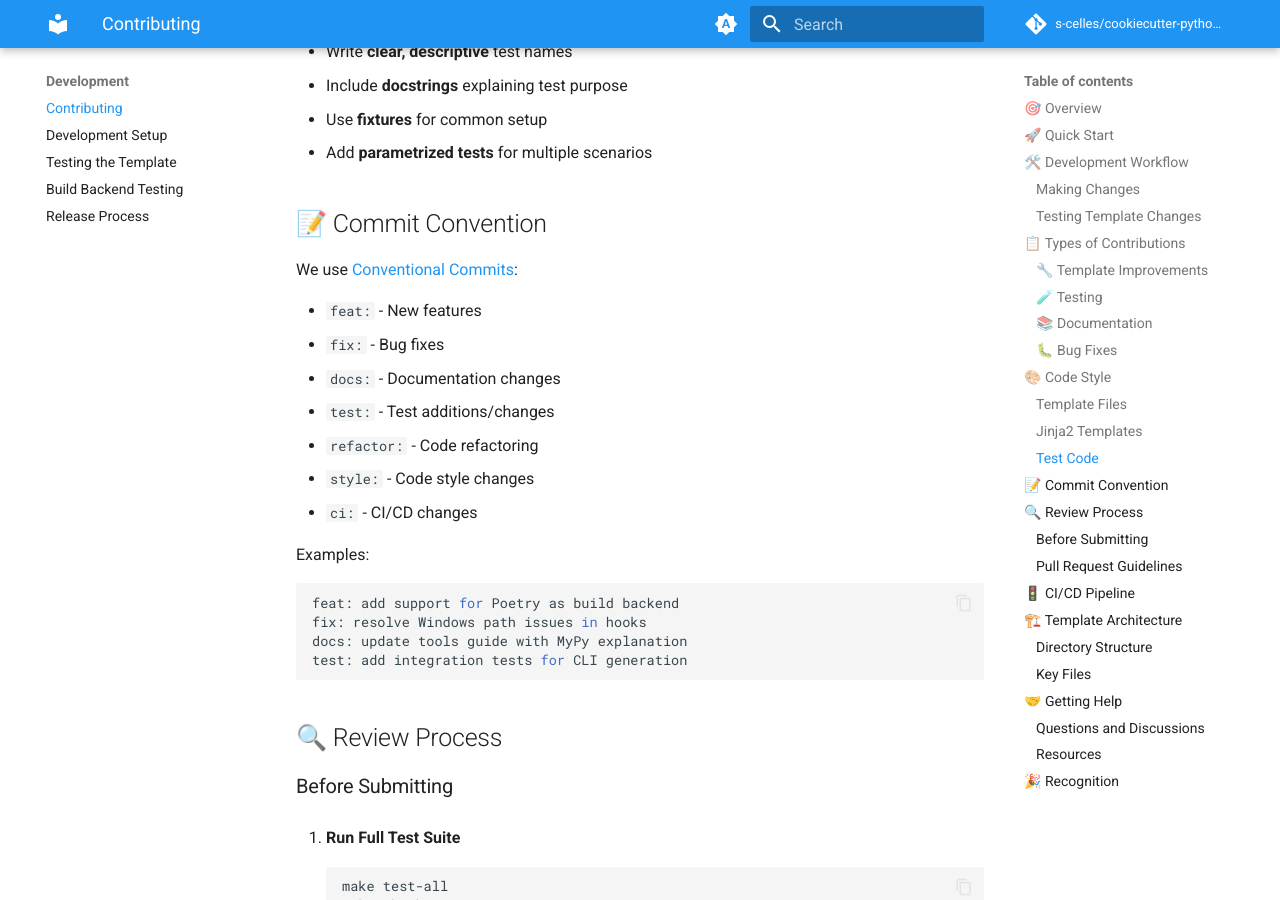
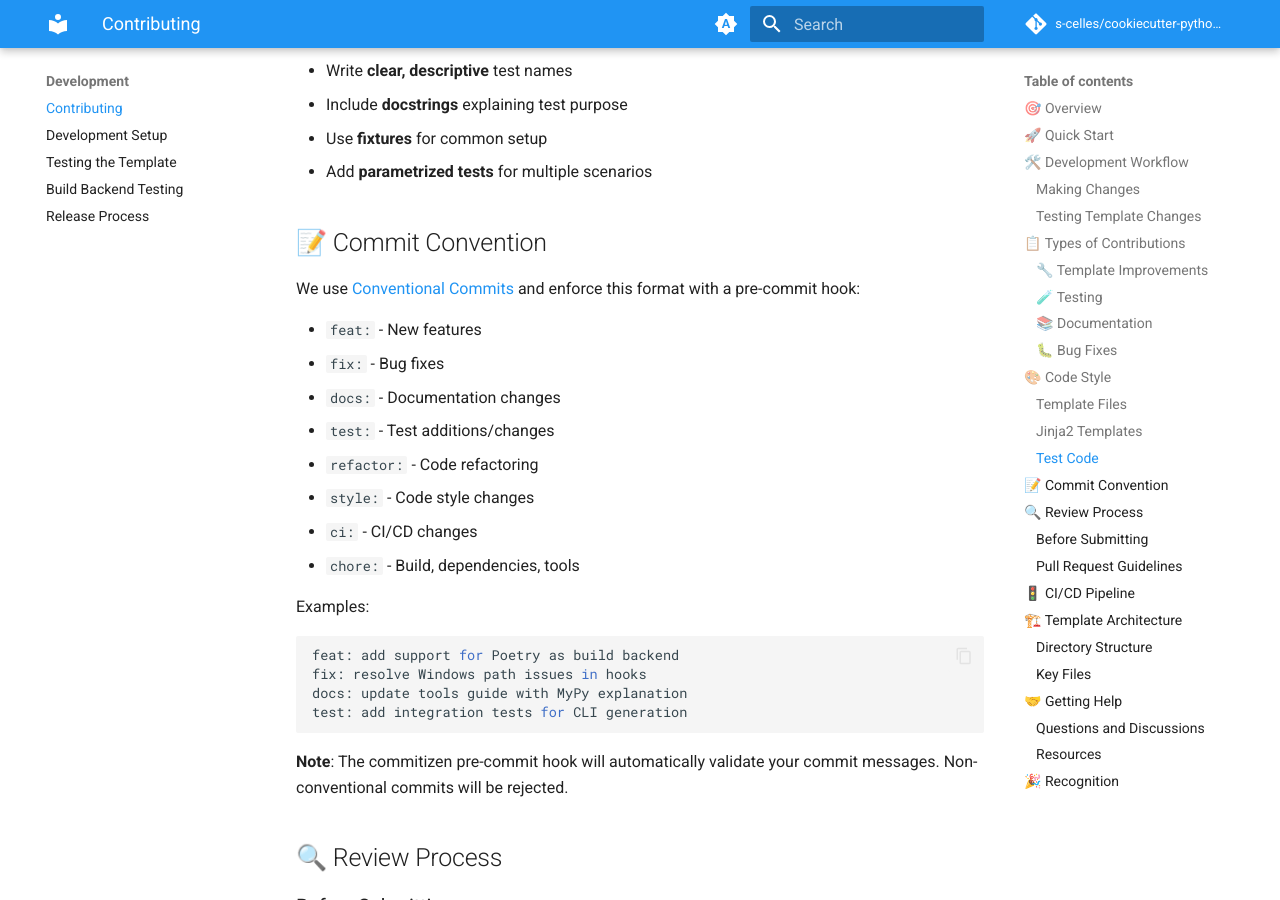
Before and after one commit to s-celles/cookiecutter-python-package, an MkDocs documentation site: the page built from docs/development/contributing.md, in a window 1280 px wide and 900 px high, scrolled down 3941 px. Built offline with MkDocs 1.6.1 and Material for MkDocs 9.7.7, drawn with Linux system fonts in a browser that asks for light colours; comment, search, counter and statistics services are not loaded; some of the changed text lies outside the part shown.

Commit message:
docs: update contributing guide for commitizen enforcement
- Add note about commitizen pre-commit hook validation
- Update pre-commit installation instructions to include commit-msg hook
- Add commitizen to generated project pre-commit template
- Improve conventional commit guidelines

````diff
--- a/docs/development/contributing.md
+++ b/docs/development/contributing.md
@@ -30,6 +30,7 @@ This cookiecutter template helps developers create modern Python packages with b
 3. **Install Pre-commit Hooks**
    ```bash
    pre-commit install
+   pre-commit install --hook-type commit-msg
    ```
 
 4. **Run Tests**
@@ -158,7 +159,7 @@ line-length = 88
 
 ## 📝 Commit Convention
 
-We use [Conventional Commits](https://www.conventionalcommits.org/):
+We use [Conventional Commits](https://www.conventionalcommits.org/) and enforce this format with a pre-commit hook:
 
 - `feat:` - New features
 - `fix:` - Bug fixes
@@ -167,6 +168,7 @@ We use [Conventional Commits](https://www.conventionalcommits.org/):
 - `refactor:` - Code refactoring
 - `style:` - Code style changes
 - `ci:` - CI/CD changes
+- `chore:` - Build, dependencies, tools
 
 Examples:
 ```bash
@@ -175,6 +177,8 @@ fix: resolve Windows path issues in hooks
 docs: update tools guide with MyPy explanation
 test: add integration tests for CLI generation
 ```
+
+**Note**: The commitizen pre-commit hook will automatically validate your commit messages. Non-conventional commits will be rejected.
 
 ## 🔍 Review Process
 
````
Also changed, not shown: 1 other file.
